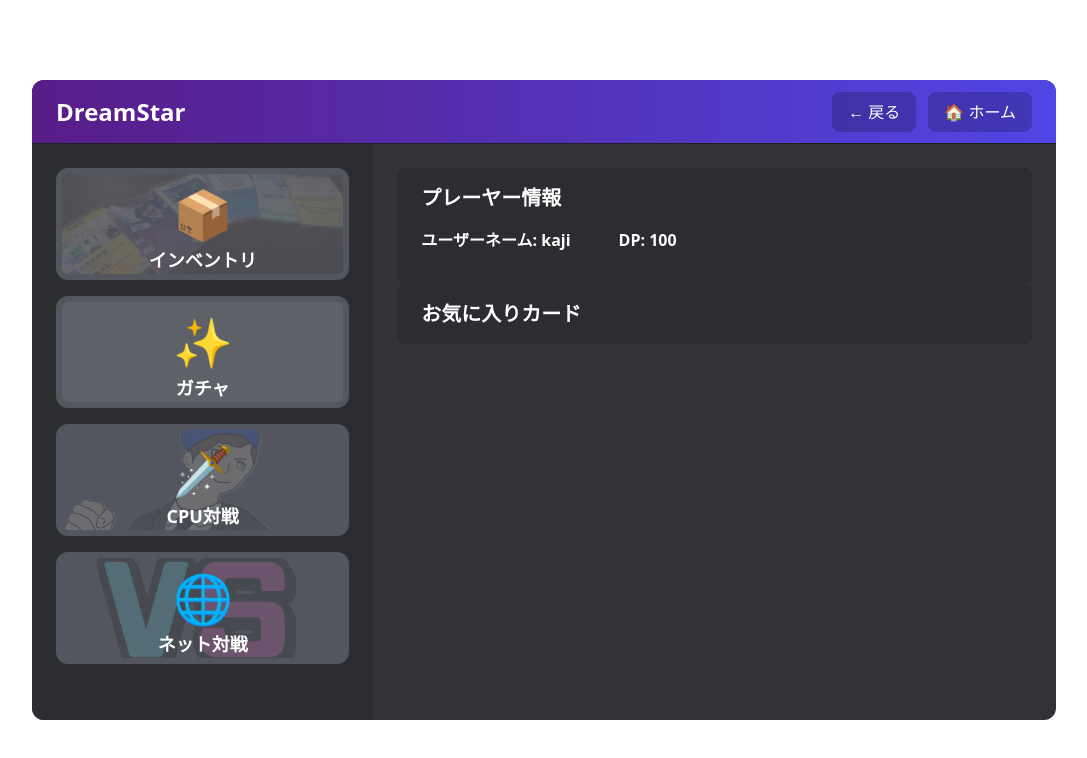
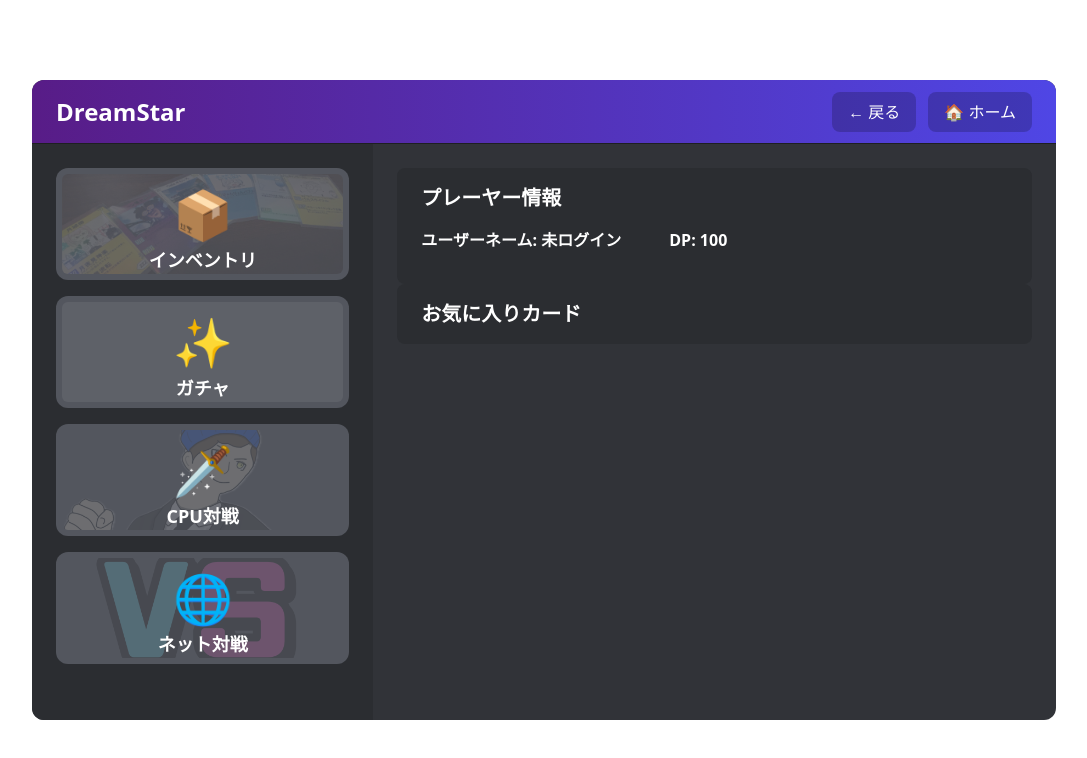
Before and after one commit to kajikaji5678/dream-star, a React (Vite) app: page / in a window 1280 px wide. Shown: the top 758 px of the page, without its empty margins (96-1183 px from the left). Built offline with nearby package versions, Linux system fonts and the light colour scheme; grey boxes are pictures that could not be loaded.

Commit message:
ユーザー情報

```diff
--- a/src/App.tsx
+++ b/src/App.tsx
@@ -11,6 +11,11 @@ console.log("App.tsx Start");
 export default function App() {
 
   const [logs, setLogs] = useState<string[]>([]);
+  const [user, setUser] = useState<{
+    id: string;
+    username: string;
+    avatar: string | null;
+  } | null>(null);
 
   function addLog(msg: string) {
     setLogs((prevLogs) => {
@@ -56,7 +61,9 @@ export default function App() {
         addLog("fetch done");
 
         const data = await res.json();
+        setUser(data);
         addLog(`response ${JSON.stringify(data)}`);
+
       } catch (e) {
         console.log(e);
       }
@@ -72,7 +79,7 @@ export default function App() {
     </div>
       <BrowserRouter>
         <Routes>
-          <Route path="/" element={<Home />} />
+          <Route path="/" element={<Home user={user ?? undefined}/>} />
           <Route path="/gacha" element={<Gacha />} />
           <Route path="/gacha/opening" element={<GachaOpening />} />
           <Route path="/result" element={<Result />} />
--- a/src/pages/Home.tsx
+++ b/src/pages/Home.tsx
@@ -1,12 +1,22 @@
 import Layout from "../layouts/Layout"
 
-export default function Home() {
+type User = {
+  id: string
+  username: string
+  avatar: string | null
+}
+
+type Props = {
+  user?: User
+}
+
+export default function Home({user}: Props) {
   return (
     <Layout>
       <section className="rounded-lg basis-1/5 px-6 py-4 bg-[#2b2d31]">
         <h2 className="text-xl font-bold">プレーヤー情報</h2>
         <div className="flex">
-          <div className="mt-4 font-bold">ユーザーネーム: kaji</div>
+          <div className="mt-4 font-bold">ユーザーネーム: {user?.username ?? "未ログイン"}</div>
           <div className="ml-4 py-4 px-8 font-bold">DP: 100</div>
         </div>
       </section>
```
Also changed, not shown: api/auth/discord.ts (+5 -5 lines).
